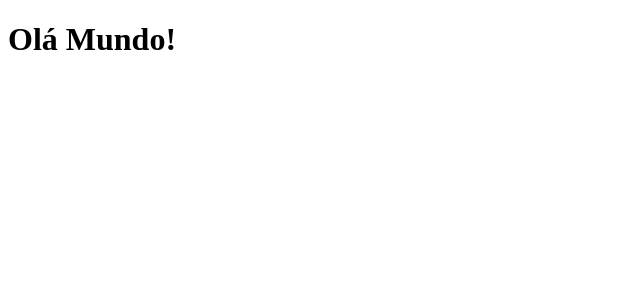
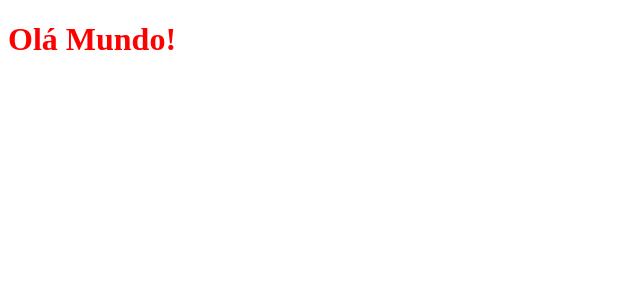
Before and after one commit to angeloreis/ignite-ignews, a Next.js app: page / in a window 1280 px wide. Shown: the top 300 px of the page, without its empty margins (0-640 px from the left). Built offline with nearby package versions, Linux system fonts and the light colour scheme.

Commit message:
feat: add sass and tsconfig

```diff
--- a/package.json
+++ b/package.json
@@ -11,11 +11,13 @@
   "dependencies": {
     "next": "11.1.2",
     "react": "17.0.2",
-    "react-dom": "17.0.2"
+    "react-dom": "17.0.2",
+    "sass": "^1.39.0"
   },
   "devDependencies": {
     "@types/node": "^16.9.0",
     "@types/react": "^17.0.20",
+    "@types/react-dom": "^17.0.9",
     "eslint": "7.32.0",
     "eslint-config-next": "11.1.2",
     "typescript": "^4.4.2"
--- a/src/pages/index.tsx
+++ b/src/pages/index.tsx
@@ -1,6 +1,7 @@
+import styles from '../styles/home.module.scss'
 export default function Home() {
   return (
-    <h1>
+    <h1 className={styles.title}>
       Olá Mundo!
     </h1>
   )
--- /dev/null
+++ b/src/styles/home.module.scss
@@ -0,0 +1,3 @@
+.title {
+    color: #f00;
+}
```
Also changed, not shown: tsconfig.json (added, +29 -0 lines), next-env.d.ts (added), 1 other file (tests, documents, lock files or other folders).
